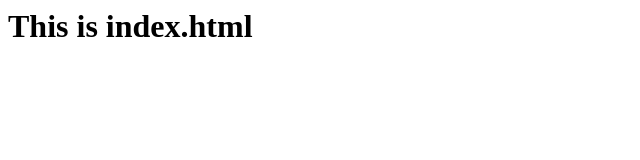
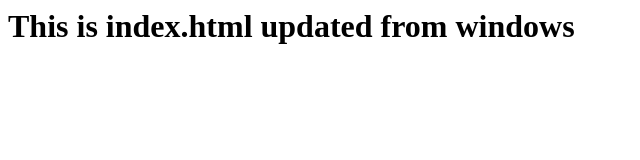
Before and after one commit to pramodhboinpally/Newrepo, a plain HTML site: page index.html in a window 1280 px wide. Shown: the whole page, without its empty margins (0-640 px from the left). Drawn offline with Linux system fonts and the light colour scheme.

Commit message:
index file updated from windows

```diff
--- a/index.html
+++ b/index.html
@@ -1 +1 @@
-<h1> This is index.html</h1>
+<h1> This is index.html updated from windows</h1>
```
